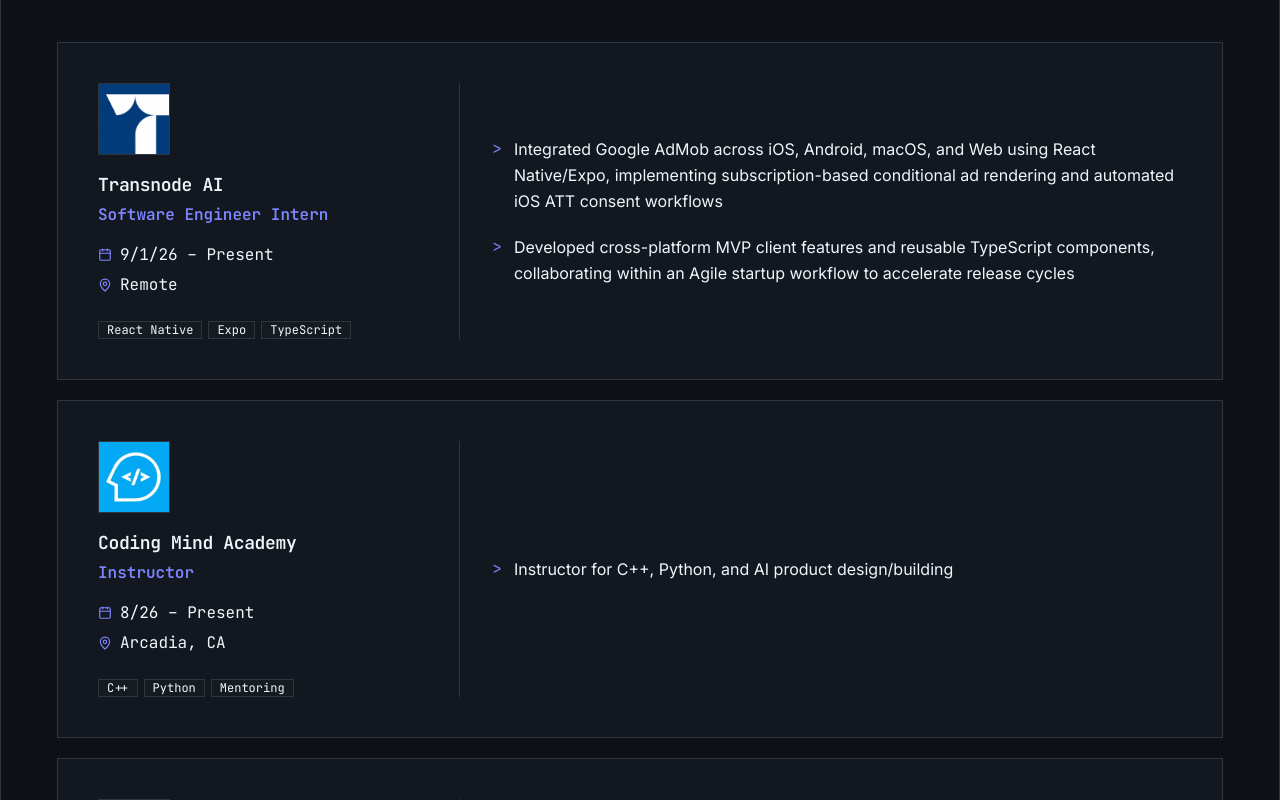
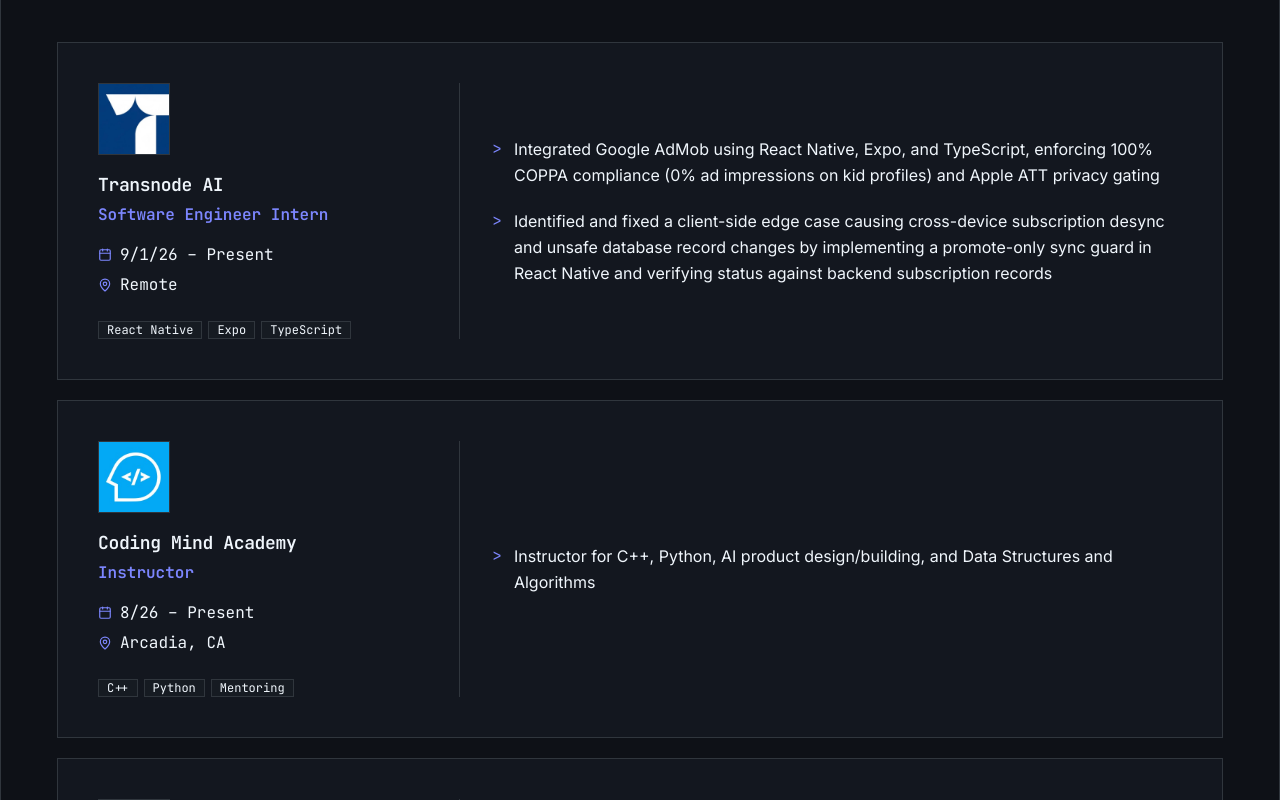
Before and after one commit to howardlin1218/howardlin1218.github.io, a React (Vite) app: page / in a window 1280 px wide. Shown: the part 3540-4340 px from the top of the page. Built offline with nearby package versions, Linux system fonts and the light colour scheme.

Commit message:
updated experience section

```diff
--- a/src/data/experience.js
+++ b/src/data/experience.js
@@ -9,10 +9,10 @@ export const workExperiences = [
     tags: ['React Native', 'Expo', 'TypeScript'],
     bullets: [
       {
-        body: 'Integrated Google AdMob across iOS, Android, macOS, and Web using React Native/Expo, implementing subscription-based conditional ad rendering and automated iOS ATT consent workflows'
+        body: 'Integrated Google AdMob using React Native, Expo, and TypeScript, enforcing 100% COPPA compliance (0% ad impressions on kid profiles) and Apple ATT privacy gating'
       },
       {
-        body: 'Developed cross-platform MVP client features and reusable TypeScript components, collaborating within an Agile startup workflow to accelerate release cycles'
+        body: 'Identified and fixed a client-side edge case causing cross-device subscription desync and unsafe database record changes by implementing a promote-only sync guard in React Native and verifying status against backend subscription records'
       },
       {
       }
@@ -28,7 +28,7 @@ export const workExperiences = [
     tags: ['C++', 'Python', 'Mentoring'],
     bullets: [
       {
-        body: 'Instructor for C++, Python, and AI product design/building',
+        body: 'Instructor for C++, Python, AI product design/building, and Data Structures and Algorithms',
         highlightWords: []
       }
     ]
@@ -85,11 +85,11 @@ export const workExperiences = [
     tags: ['Python', 'Scratch', 'Robotics', 'Mentoring'],
     bullets: [
       {
-        body: 'Instructed elementary and middle school students in foundational programming concepts using Python, Scratch, and introductory robotics kits.',
+        body: 'Instructed elementary and middle school students in foundational programming concepts using Python, Scratch, and introductory robotics kits',
         // highlightWords: ['Python', 'Scratch', 'introductory robotics kits'],
       },
       {
-        body: 'Guided small groups of 3 to 6 students through structured coding lessons, clarifying basic computer science principles and helping students troubleshoot logic errors.',
+        body: 'Guided small groups of 3 to 6 students through structured coding lessons, clarifying basic computer science principles and helping students troubleshoot logic errors',
         // highlightWords: ['structured coding lessons', 'computer science principles', 'troubleshoot logic errors'],
       }
     ]
```
